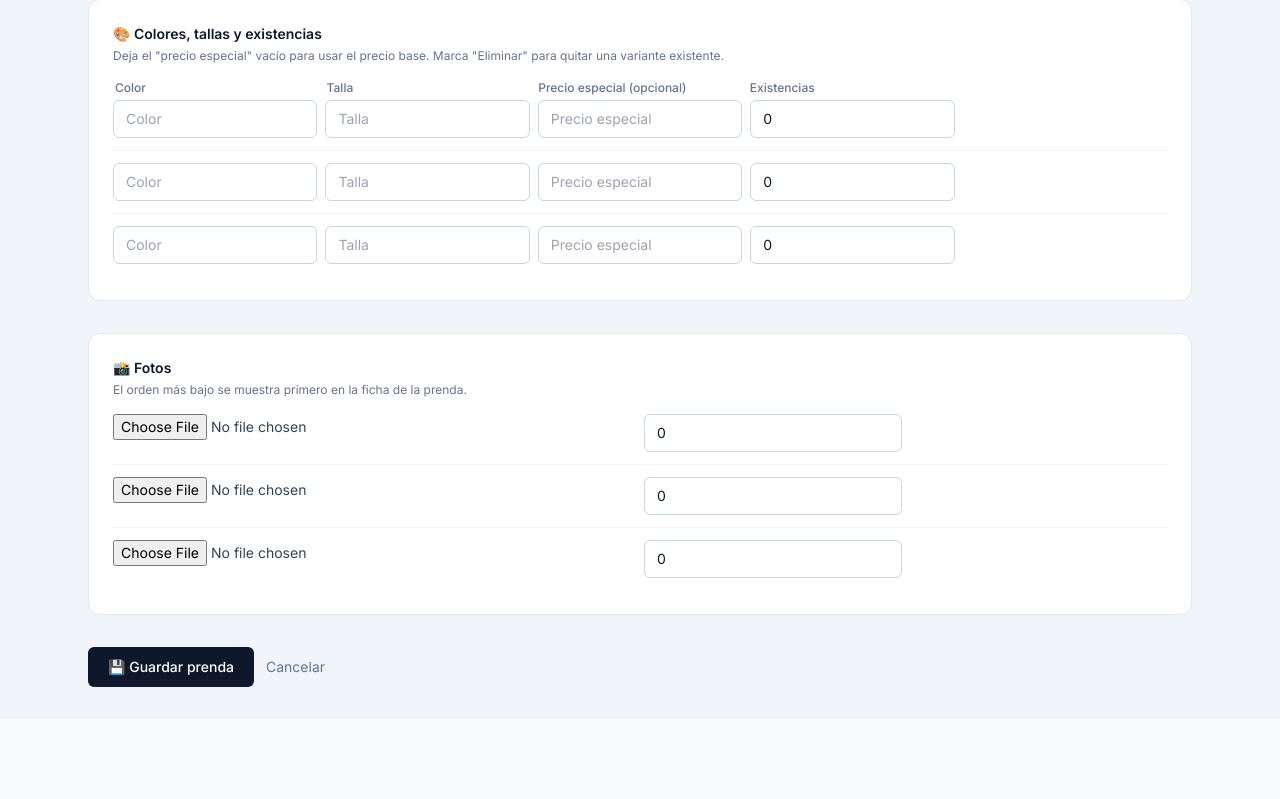
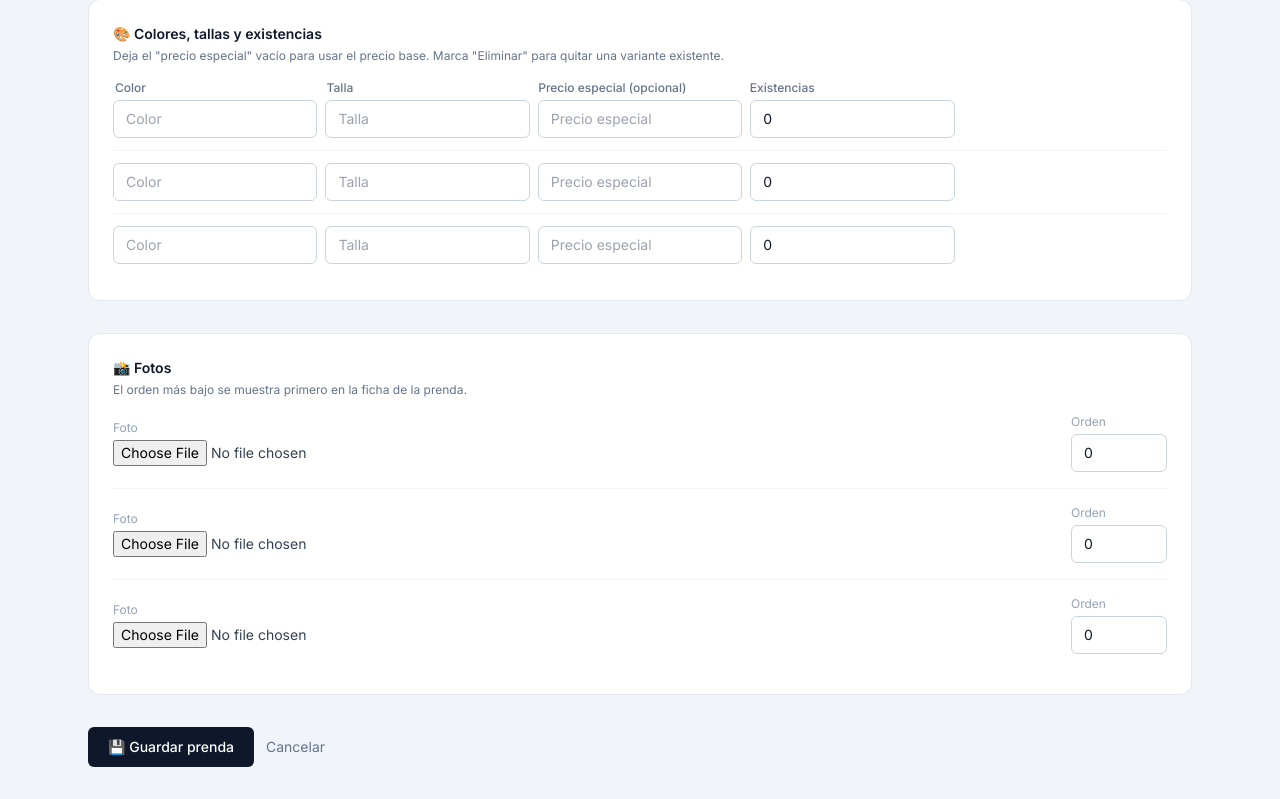
Before and after one commit to fkconsulting235/clothingStore, a Django app: page /panel/prendas/nueva/ in a window 1280 px wide. Shown: the part 643-1442 px from the top of the page. Before the commit the page ends 1330 px from the top, so only its background shows below. Run offline with Django 5.2, Linux system fonts and the light colour scheme; the visitor is signed in with stand-in values (Sample User, id 1); data that the repository does not hold is empty; some libraries are stand-ins or nearby versions.

Commit message:
Rediseñar sección de Fotos del formulario de prendas
Se veía amontonado en celular: el texto técnico "Actualmente:
products/2026/08/..." del widget de Django se cruzaba con el campo
Orden sin etiqueta. Ahora cada foto existente muestra una miniatura,
y cada campo tiene su etiqueta clara (Reemplazar foto / Orden /
Eliminar esta foto), en una fila que se acomoda sola en pantallas
angostas.

```diff
--- a/apps/dashboard/forms.py
+++ b/apps/dashboard/forms.py
@@ -87,7 +87,7 @@ ImageFormSet = inlineformset_factory(
     Product, ProductImage,
     fields=['image', 'order'],
     widgets={
-        'image': forms.ClearableFileInput(attrs={'class': 'text-sm text-slate-700'}),
+        'image': forms.FileInput(attrs={'class': 'text-sm text-slate-700'}),
         'order': forms.NumberInput(attrs={'class': INPUT_CLASSES, 'min': 0}),
     },
     extra=3, can_delete=True,
--- a/templates/dashboard/product_form.html
+++ b/templates/dashboard/product_form.html
@@ -93,15 +93,25 @@
             {% if image_formset.non_form_errors %}
                 <p class="text-xs text-red-600 mb-2">{{ image_formset.non_form_errors|join:", " }}</p>
             {% endif %}
-            <div class="space-y-3">
+            <div class="space-y-4">
                 {% for iform in image_formset %}
-                    <div class="grid grid-cols-2 sm:grid-cols-4 gap-2 items-start border-b border-slate-100 pb-3 last:border-0">
+                    <div class="flex flex-col sm:flex-row sm:items-center gap-3 border-b border-slate-100 pb-4 last:border-0">
                         {% for hidden in iform.hidden_fields %}{{ hidden }}{% endfor %}
-                        <div class="sm:col-span-2">{{ iform.image }}</div>
-                        <div>{{ iform.order }}</div>
+                        {% if iform.instance.pk and iform.instance.image %}
+                            <img src="{{ iform.instance.image.url }}" alt="" class="w-16 h-16 rounded-lg object-cover border border-slate-200 shrink-0">
+                        {% endif %}
+                        <div class="flex-1 min-w-0">
+                            <p class="text-xs text-slate-400 mb-1">{% if iform.instance.pk %}Reemplazar por otra foto (opcional){% else %}Foto{% endif %}</p>
+                            {{ iform.image }}
+                            {% if iform.image.errors %}<p class="text-xs text-red-600 mt-1">{{ iform.image.errors|join:", " }}</p>{% endif %}
+                        </div>
+                        <div class="w-full sm:w-24 shrink-0">
+                            <p class="text-xs text-slate-400 mb-1">Orden</p>
+                            {{ iform.order }}
+                        </div>
                         {% if iform.instance.pk %}
-                            <label class="flex items-center gap-1.5 text-xs text-slate-500 mt-2">
-                                {{ iform.DELETE }} Eliminar
+                            <label class="flex items-center gap-1.5 text-xs text-slate-500 shrink-0">
+                                {{ iform.DELETE }} Eliminar esta foto
                             </label>
                         {% endif %}
                     </div>
```
